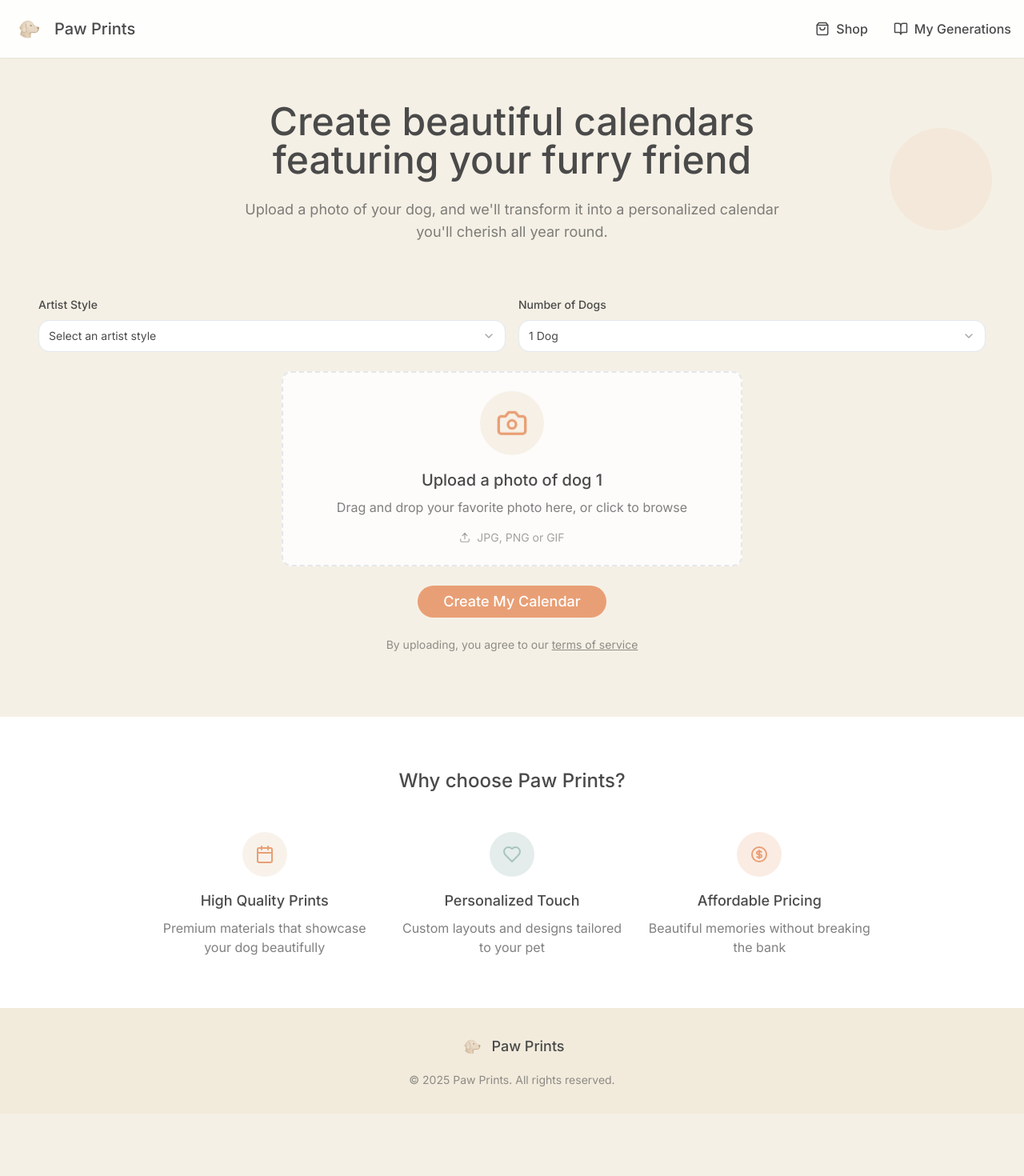
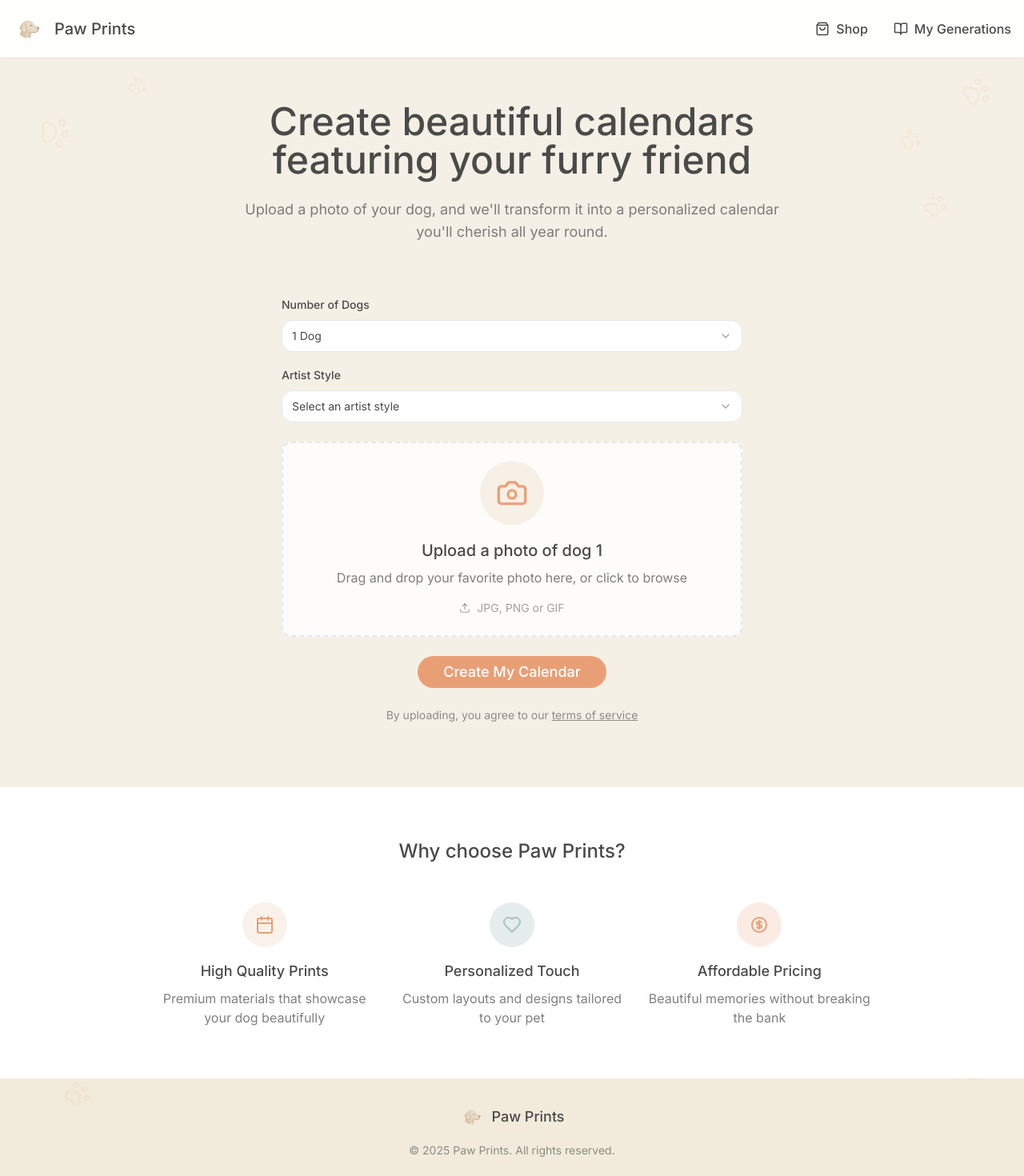
Before and after one commit to georgeavery22/paw-prints-photo-flow, a React (Vite) app: page / in a window 1280 px wide. Shown: the top 1470 px of the page at 80% size. Before the commit the page ends 1392 px from the top, so only its background shows below. Built offline with nearby package versions, Linux system fonts and the light colour scheme.

Commit message:
Fix: Stack dropdowns and add paw print background
- Stack the "Artist Style" and "Number of Dogs" dropdowns vertically.
- Ensure the dropdowns have the same width as the upload boxes.
- Replace the single bubble image with a paw print background.

```diff
--- a/src/components/PhotoUpload.tsx
+++ b/src/components/PhotoUpload.tsx
@@ -1,3 +1,4 @@
+
 import React, { useState, useRef } from 'react';
 import { Image, Upload, Camera } from 'lucide-react';
 import { toast } from "sonner";
@@ -188,9 +189,27 @@ const PhotoUpload = () => {
 
   return (
     <div className="space-y-6">
-      <div className="grid grid-cols-1 md:grid-cols-2 gap-4">
+      {/* Stack dropdowns vertically with Number of Dogs on top */}
+      <div className="space-y-4 max-w-xl mx-auto">
+        {/* Number of Dogs Dropdown */}
+        <div className="space-y-2 w-full">
+          <label className="text-sm font-medium text-pawprints-darktext">Number of Dogs</label>
+          <Select value={dogCount} onValueChange={handleDogCountChange}>
+            <SelectTrigger className="w-full">
+              <SelectValue placeholder="Select number of dogs" />
+            </SelectTrigger>
+            <SelectContent>
+              {[1, 2, 3, 4, 5].map((num) => (
+                <SelectItem key={num} value={num.toString()}>
+                  {num} {num === 1 ? 'Dog' : 'Dogs'}
+                </SelectItem>
+              ))}
+            </SelectContent>
+          </Select>
+        </div>
+
         {/* Artist Style Dropdown */}
-        <div className="space-y-2">
+        <div className="space-y-2 w-full">
           <label className="text-sm font-medium text-pawprints-darktext">Artist Style</label>
           <Select value={artistStyle} onValueChange={handleArtistStyleChange}>
             <SelectTrigger className="w-full">
@@ -200,23 +219,6 @@ const PhotoUpload = () => {
               {artistStyles.map((style) => (
                 <SelectItem key={style} value={style}>
                   {style}
-                </SelectItem>
-              ))}
-            </SelectContent>
-          </Select>
-        </div>
-
-        {/* Number of Dogs Dropdown */}
-        <div className="space-y-2">
-          <label className="text-sm font-medium text-pawprints-darktext">Number of Dogs</label>
-          <Select value={dogCount} onValueChange={handleDogCountChange}>
-            <SelectTrigger className="w-full">
-              <SelectValue placeholder="Select number of dogs" />
-            </SelectTrigger>
-            <SelectContent>
-              {[1, 2, 3, 4, 5].map((num) => (
-                <SelectItem key={num} value={num.toString()}>
-                  {num} {num === 1 ? 'Dog' : 'Dogs'}
                 </SelectItem>
               ))}
             </SelectContent>
--- a/src/pages/Index.tsx
+++ b/src/pages/Index.tsx
@@ -2,15 +2,51 @@
 import React from 'react';
 import NavBar from '@/components/NavBar';
 import PhotoUpload from '@/components/PhotoUpload';
-import { Calendar, Heart } from 'lucide-react';
+import { Calendar, Heart, PawPrint } from 'lucide-react';
 
 const Index = () => {
   return (
     <div className="min-h-screen relative overflow-hidden">
       <NavBar />
 
+      {/* Decorative paw prints background */}
+      <div className="absolute inset-0 overflow-hidden pointer-events-none z-0">
+        {/* Top right paw prints */}
+        <div className="absolute top-24 right-10 transform rotate-12">
+          <PawPrint size={38} className="text-pawprints-terracotta/10" />
+        </div>
+        <div className="absolute top-40 right-32 transform rotate-15">
+          <PawPrint size={28} className="text-pawprints-terracotta/10" />
+        </div>
+        <div className="absolute top-60 right-24 transform -rotate-12">
+          <PawPrint size={32} className="text-pawprints-terracotta/10" />
+        </div>
+
+        {/* Top left paw prints */}
+        <div className="absolute top-36 left-12 transform rotate-45">
+          <PawPrint size={42} className="text-pawprints-terracotta/10" />
+        </div>
+        <div className="absolute top-24 left-40 transform rotate-15">
+          <PawPrint size={24} className="text-pawprints-terracotta/10" />
+        </div>
+
+        {/* Bottom paw prints */}
+        <div className="absolute bottom-40 left-1/4 transform -rotate-12">
+          <PawPrint size={32} className="text-pawprints-terracotta/10" />
+        </div>
+        <div className="absolute bottom-60 right-1/3 transform rotate-45">
+          <PawPrint size={36} className="text-pawprints-terracotta/10" />
+        </div>
+        <div className="absolute bottom-32 right-12 transform -rotate-20">
+          <PawPrint size={30} className="text-pawprints-terracotta/10" />
+        </div>
+        <div className="absolute bottom-24 left-20 transform rotate-30">
+          <PawPrint size={34} className="text-pawprints-terracotta/10" />
+        </div>
+      </div>
+
       {/* Hero Section */}
-      <main className="pt-32 pb-20 px-4">
+      <main className="pt-32 pb-20 px-4 relative z-10">
         <div className="container mx-auto">
           <div className="max-w-3xl mx-auto text-center mb-16">
             <h1 className="text-4xl md:text-5xl font-medium mb-6 text-pawprints-darktext leading-tight">
@@ -31,7 +67,7 @@ const Index = () => {
       </main>
 
       {/* Features */}
-      <section className="py-16 bg-white">
+      <section className="py-16 bg-white relative z-10">
         <div className="container mx-auto px-4">
           <h2 className="text-2xl font-medium text-center mb-12">Why choose Paw Prints?</h2>
 
@@ -72,7 +108,7 @@ const Index = () => {
       </section>
 
       {/* Footer */}
-      <footer className="py-8 bg-pawprints-beige/20">
+      <footer className="py-8 bg-pawprints-beige/20 relative z-10">
         <div className="container mx-auto px-4 text-center">
           <div className="flex justify-center items-center gap-2 mb-4">
             <img
@@ -87,10 +123,6 @@ const Index = () => {
           </p>
         </div>
       </footer>
-
-      {/* Decorative elements */}
-      <div className="absolute top-40 right-10 w-32 h-32 bg-pawprints-terracotta/10 rounded-full -z-10"></div>
-      <div className="absolute bottom-40 left-10 w-48 h-48 bg-pawprints-blue/10 rounded-full -z-10"></div>
     </div>
   );
 };
```
